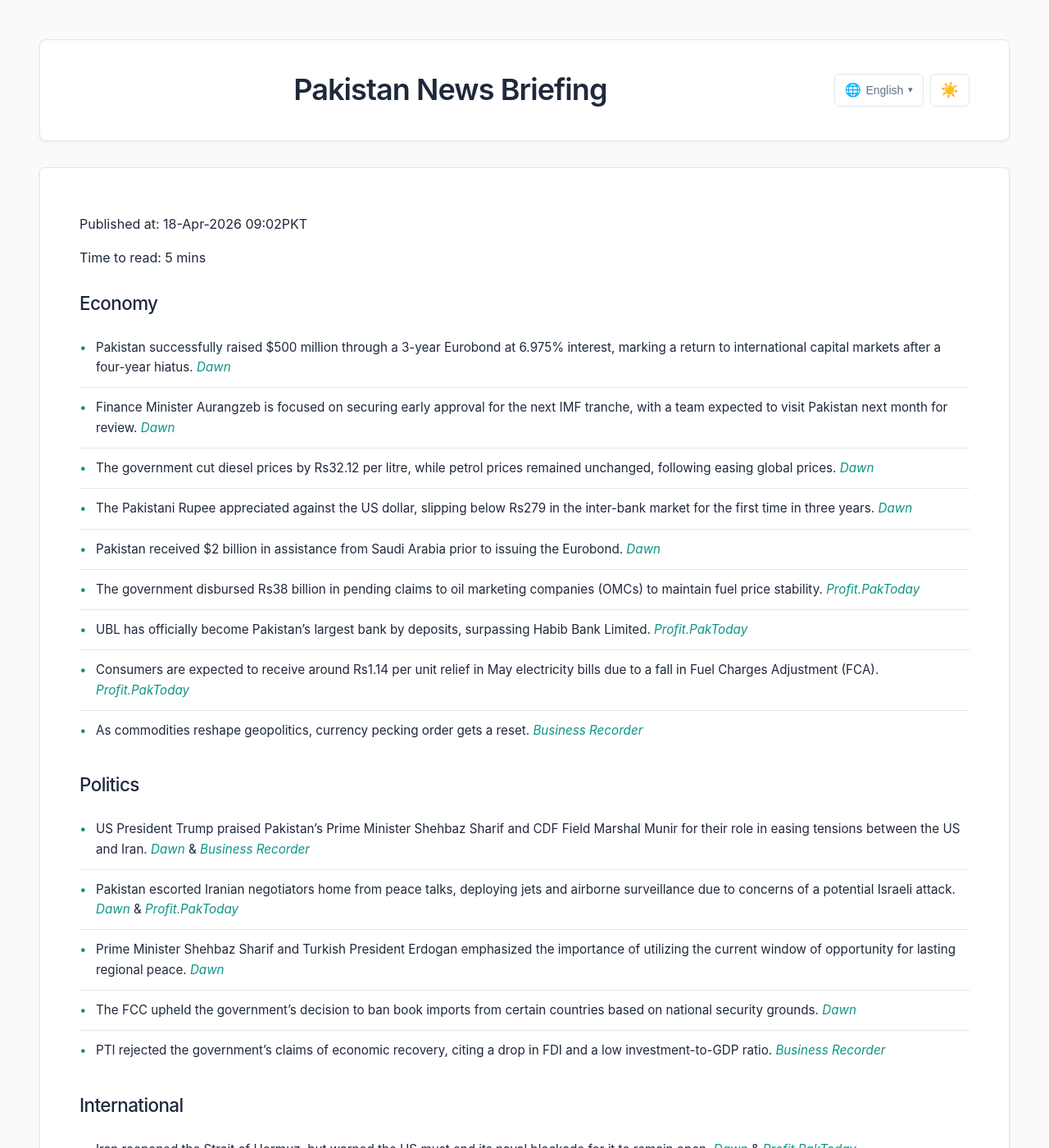
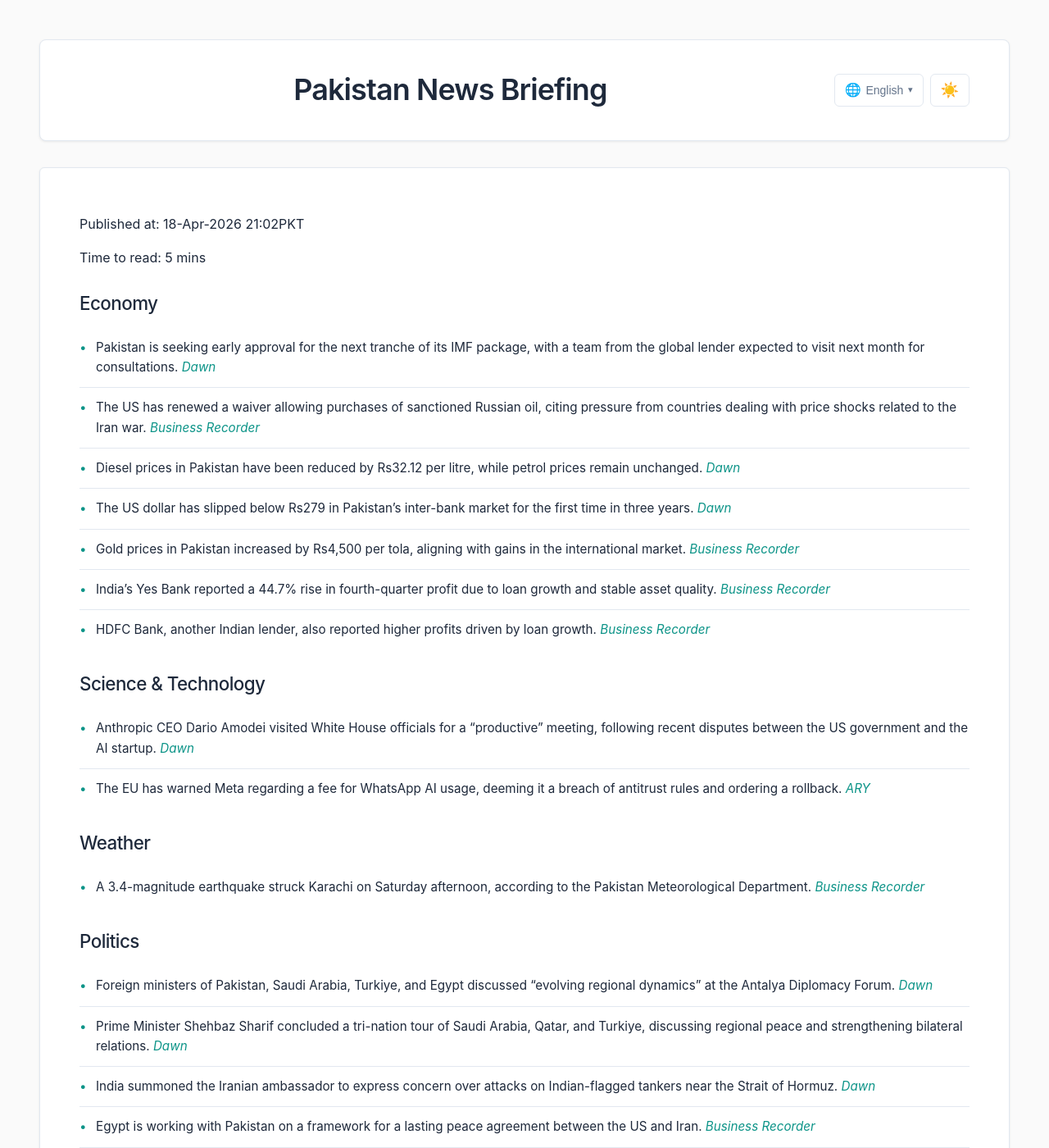
Before and after one commit to zsubzwary/news, a Jekyll site: the page built from en/index.md, in a window 1280 px wide and 1400 px high. Shown: the whole window at 82% size. Built offline with Jekyll 4.4.1, drawn with Linux system fonts in a browser that asks for light colours; some web fonts are replaced; some of the changed text lies outside the part shown.

Commit message:
DateTime; 2026-04-18T16:02:27.554Z

```diff
--- a/en/index.md
+++ b/en/index.md
@@ -4,65 +4,62 @@ title: Pakistan News Briefing
 lang: en
 ---
 
-Published at: 18-Apr-2026 09:02PKT
+Published at: 18-Apr-2026 21:02PKT
 
 Time to read: 5 mins
 
 ### Economy
-- Pakistan successfully raised $500 million through a 3-year Eurobond at 6.975% interest, marking a return to international capital markets after a four-year hiatus. *[Dawn](https://www.dawn.com/news/1992766/dollar-slips-below-rs279-after-3-years)*
-- Finance Minister Aurangzeb is focused on securing early approval for the next IMF tranche, with a team expected to visit Pakistan next month for review. *[Dawn](https://www.dawn.com/news/1992761/pakistan-seeks-early-approval-of-next-imf-tranche)*
-- The government cut diesel prices by Rs32.12 per litre, while petrol prices remained unchanged, following easing global prices. *[Dawn](https://www.dawn.com/news/1992815/diesel-price-cut-by-rs32-a-litre-petrol-unchanged)*
-- The Pakistani Rupee appreciated against the US dollar, slipping below Rs279 in the inter-bank market for the first time in three years. *[Dawn](https://www.dawn.com/news/1992766/dollar-slips-below-rs279-after-3-years)*
-- Pakistan received $2 billion in assistance from Saudi Arabia prior to issuing the Eurobond. *[Dawn](https://www.dawn.com/news/1992643/pakistan-raises-500m-through-eurobond-after-4-year-hiatus)*
-- The government disbursed Rs38 billion in pending claims to oil marketing companies (OMCs) to maintain fuel price stability. *[Profit.PakToday](https://profit.pakistantoday.com.pk/2026/04/17/ogra-disburses-pkr-38-billion-in-pdcs-to-omcs/)*
-- UBL has officially become Pakistan’s largest bank by deposits, surpassing Habib Bank Limited. *[Profit.PakToday](https://profit.pakistantoday.com.pk/2026/04/17/ubl-officially-becomes-pakistans-largest-bank-by-deposits/)*
-- Consumers are expected to receive around Rs1.14 per unit relief in May electricity bills due to a fall in Fuel Charges Adjustment (FCA). *[Profit.PakToday](https://profit.pakistantoday.com.pk/2026/04/17/consumers-to-get-around-rs1-14-per-unit-relief-in-may-bills-as-fca-falls/)*
-- As commodities reshape geopolitics, currency pecking order gets a reset. *[Business Recorder](https://www.brecorder.com/news/40417081/as-commodities-reshape-geopolitics-currency-pecking-order-gets-a-reset)*
+- Pakistan is seeking early approval for the next tranche of its IMF package, with a team from the global lender expected to visit next month for consultations. *[Dawn](https://www.dawn.com/news/1992761/pakistan-seeks-early-approval-of-next-imf-tranche)*
+- The US has renewed a waiver allowing purchases of sanctioned Russian oil, citing pressure from countries dealing with price shocks related to the Iran war. *[Business Recorder](https://www.brecorder.com/news/40417099/us-extends-sanctions-waiver-on-purchases-of-russian-oil)*
+- Diesel prices in Pakistan have been reduced by Rs32.12 per litre, while petrol prices remain unchanged. *[Dawn](https://www.dawn.com/news/1992815/diesel-price-cut-by-rs32-a-litre-petrol-unchanged)*
+- The US dollar has slipped below Rs279 in Pakistan’s inter-bank market for the first time in three years. *[Dawn](https://www.dawn.com/news/1992766/dollar-slips-below-rs279-after-3-years)*
+- Gold prices in Pakistan increased by Rs4,500 per tola, aligning with gains in the international market. *[Business Recorder](https://www.brecorder.com/news/40417098/gold-price-per-tola-gains-rs4500-in-pakistan)*
+- India’s Yes Bank reported a 44.7% rise in fourth-quarter profit due to loan growth and stable asset quality. *[Business Recorder](https://www.brecorder.com/news/40417096/indias-yes-bank-post-higher-profit-on-loan-growth)*
+- HDFC Bank, another Indian lender, also reported higher profits driven by loan growth. *[Business Recorder](https://www.brecorder.com/news/40417096/indias-yes-bank-post-higher-profit-on-loan-growth)*
+
+### Science & Technology
+- Anthropic CEO Dario Amodei visited White House officials for a “productive” meeting, following recent disputes between the US government and the AI startup. *[Dawn](https://www.dawn.com/news/1992940/white-house-hosts-productive-visit-with-anthropic-ceo)*
+- The EU has warned Meta regarding a fee for WhatsApp AI usage, deeming it a breach of antitrust rules and ordering a rollback. *[ARY](https://arynews.tv/eu-warns-meta-whatsapp-ai-fee-breaches-antitrust-rules-orders-rollback)*
+
+### Weather
+- A 3.4-magnitude earthquake struck Karachi on Saturday afternoon, according to the Pakistan Meteorological Department. *[Business Recorder](https://www.brecorder.com/news/40417098/34-magnitude-earthquake-jolts-karachi-pmd)*
 
 ### Politics
-- US President Trump praised Pakistan’s Prime Minister Shehbaz Sharif and CDF Field Marshal Munir for their role in easing tensions between the US and Iran. *[Dawn](https://www.dawn.com/news/1992816/hormuz-fully-open-but-us-keeps-iran-blockade-intact)* & *[Business Recorder](https://www.brecorder.com/news/40417065/trump-praises-pm-cdf-for-role-in-easing-tensions)*
-- Pakistan escorted Iranian negotiators home from peace talks, deploying jets and airborne surveillance due to concerns of a potential Israeli attack. *[Dawn](https://www.dawn.com/news/1992758/pakistan-escorted-iran-negotiators-home-amid-israel-concerns)* & *[Profit.PakToday](https://profit.pakistantoday.com.pk/2026/04/17/pakistan-escorted-iranian-negotiators-home-from-peace-talks-amid-concerns-of-israeli-attack-sources-say)*
-- Prime Minister Shehbaz Sharif and Turkish President Erdogan emphasized the importance of utilizing the current window of opportunity for lasting regional peace. *[Dawn](https://www.dawn.com/news/1992556/pm-erdogan-emphasise-importance-of-utilising-window-of-opportunity-for-lasting-regional-peace)*
-- The FCC upheld the government’s decision to ban book imports from certain countries based on national security grounds. *[Dawn](https://www.dawn.com/news/1992812/fcc-upholds-ban-on-book-imports-from-certain-countries)*
-- PTI rejected the government’s claims of economic recovery, citing a drop in FDI and a low investment-to-GDP ratio. *[Business Recorder](https://www.brecorder.com/news/40416976/pti-rejects-govt-claims-of-economic-recovery)*
+- Foreign ministers of Pakistan, Saudi Arabia, Turkiye, and Egypt discussed “evolving regional dynamics” at the Antalya Diplomacy Forum. *[Dawn](https://www.dawn.com/news/1992953/foreign-ministers-of-pakistan-saudi-arabia-turkiye-and-egypt-discuss-evolving-regional-dynamics)*
+- Prime Minister Shehbaz Sharif concluded a tri-nation tour of Saudi Arabia, Qatar, and Turkiye, discussing regional peace and strengthening bilateral relations. *[Dawn](https://www.dawn.com/news/1992851/pm-shehbaz-discusses-global-regional-issues-during-tri-nation-tour)*
+- India summoned the Iranian ambassador to express concern over attacks on Indian-flagged tankers near the Strait of Hormuz. *[Dawn](https://www.dawn.com/news/1992990/new-delhi-summons-iranian-envoy-after-indian-flagged-tankers-shot-at-near-strait-of-hormuz)*
+- Egypt is working with Pakistan on a framework for a lasting peace agreement between the US and Iran. *[Business Recorder](https://www.brecorder.com/news/40417097/egypt-working-with-pakistan-on-lasting-us-iran-peace-plan-minister-says)*
+- Pakistan successfully concluded a ‘Staff-Level Agreement’ with the IMF. *[ARY](https://arynews.tv/pakistan-secures-staff-level-agreement-with-imf)*
+
+### National
+- Bushra Bibi, the wife of former Prime Minister Imran Khan, has approached the Islamabad High Court seeking suspension of her sentence in a £190 million corruption case. *[Dawn](https://www.dawn.com/news/1992994/bushra-bibi-moves-ihc-seeking-to-suspend-sentence-in-ps190m-corruption-case-on-medical-grounds)*
+- A Karachi policeman was killed after being hit by a vehicle allegedly driven by smugglers during a routine check. *[Dawn](https://www.dawn.com/news/1992960/karachi-policeman-dies-after-being-hit-by-alleged-smugglers-vehicle-during-checking)*
+- Former SAPM on health, Dr. Zafar Mirza, raised alarm over a rising number of HIV cases in Pakistan, referencing a BBC exposé. *[Dawn](https://www.dawn.com/news/1992985/after-bbc-expose-ex-sapm-on-health-voices-alarm-at-uptick-in-hiv-cases-in-pakistan)*
+- PIA has begun pre-Haj operations, planning to transport over 55,000 pilgrims. *[Dawn](https://www.dawn.com/news/1992861/pia-begins-pre-haj-operations-to-transport-over-55000-pilgrims)*
+- Schools have been barred from selling books, uniforms, and stationary items. *[ARY](https://arynews.tv/schools-barred-from-selling-books-uniforms-and-stationary-items)*
+- Passing out ceremony of 153rd PMA Long Course held at Kakul. *[Business Recorder](https://www.brecorder.com/news/40417092/passing-out-ceremony-of-153rd-pma-long-course-held-at-kakul-ispr)*
 
 ### International
-- Iran reopened the Strait of Hormuz, but warned the US must end its naval blockade for it to remain open. *[Dawn](https://www.dawn.com/news/1992816/hormuz-fully-open-but-us-keeps-iran-blockade-intact)* & *[Profit.PakToday](https://profit.pakistantoday.com.pk/2026/04/18/iran-reopens-strait-of-hormuz-but-says-u-s-must-end-naval-blockade)*
-- The US is considering releasing up to $20 billion in frozen Iranian assets in exchange for Iran relinquishing control of its enriched uranium stockpile. *[Profit.PakToday](https://profit.pakistantoday.com.pk/2026/04/17/us-weighs-20bn-asset-release-as-iran-talks-focus-on-uranium-stockpile-deal)*
-- Venezuela has restored relations with the IMF and World Bank. *[Business Recorder](https://www.brecorder.com/news/40417070/venezuela-imf-worl-bank-restore-relations)*
-- India dropped a proposal to mandate national ID app on smartphones after pushback. *[Dawn](https://www.dawn.com/news/1992649/india-drops-proposal-to-mandate-national-id-app-on-smartphones-after-pushback)*
-- Myanmar cut ex-leader Aung San Suu Kyi’s sentence and freed former president. *[Dawn](https://www.dawn.com/news/1992670/myanmar-cuts-ex-leader-aung-san-suu-kyis-sentence-frees-former-president)* & *[ARY](https://arynews.tv/myanmar-cuts-ex-leader-aung-san-suu-kyis-sentence-frees-former-president)*
-- EU warns Meta WhatsApp AI fee breaches antitrust rules orders rollback. *[ARY](https://arynews.tv/eu-warns-meta-whatsapp-ai-fee-breaches-antitrust-rules-orders-rollback)*
-- US cloud dominance risks European security. *[Dawn](https://www.dawn.com/news/1992759/us-cloud-dominance-risks-european-security-report)*
+- Iran has reimposed control over the Strait of Hormuz, with reports of gunfire near oil and gas tankers. *[Dawn](https://www.dawn.com/news/1992831/iran-reimposes-control-over-strait-of-hormuz-as-ships-report-gunfire)*
+- Venezuela’s opposition leader Maria Corina Machado stated she has no regrets about gifting her Nobel Peace Prize to US President Donald Trump. *[Dawn](https://www.dawn.com/news/1992972/venezuelas-machado-says-has-no-regrets-about-gifting-nobel-peace-prize-to-trump)*
+- US President Donald Trump warned Iran not to “blackmail” the US with the Strait of Hormuz. *[Business Recorder](https://www.brecorder.com/news/40417112/trump-says-iran-cannot-blackmail-us-with-strait-of-hormuz)*
+- Israel has established a “Yellow Line” in Lebanon, similar to the one in Gaza. *[Business Recorder](https://www.brecorder.com/news/40417104/israel-army-says-established-yellow-line-in-lebanon-as-in-gaza)*
+- Australia and Japan signed contracts to begin a $7 billion warship deal. *[Business Recorder](https://www.brecorder.com/news/40417091/australia-japan-sign-contracts-to-start-7-billion-warship-deal)*
+- French film star Nathalie Baye has died at the age of 77. *[Business Recorder](https://www.brecorder.com/news/40417095/french-film-star-nathalie-baye-dead-at-77-family-to-afp)*
 
-### National
-- Approximately 13,000 people have crossed into Pakistan from Iran over the past six weeks due to the war. *[Dawn](https://www.dawn.com/news/1992806/iom-says-13000-crossed-into-pakistan-from-iran-during-war)*
-- Police intensified a combing operation against terrorists in Gilgit-Baltistan following an attack on a police team. *[Dawn](https://www.dawn.com/news/1992807/police-intensify-combing-operation-against-terrorists-after-chilas-attack-15-held)*
-- The FIA arrested a most-wanted human trafficker in a crackdown on smuggling networks. *[Dawn](https://www.dawn.com/news/1992808/most-wanted-trafficker-held-in-fia-crackdown)*
-- A campaign was launched to remove illegal security cabins outside houses in Islamabad. *[Dawn](https://www.dawn.com/news/1992707/campaign-launched-to-remove-illegal-guards-cabins-from-outside-houses-in-islamabad)*
-- 125 people were rescued from Mangla Dam after a sudden thunderstorm disrupted their journey. *[Dawn](https://www.dawn.com/news/1992814/tragedy-averted-as-125-ferried-to-safety-from-mangla-dam)*
+### Sports
+- Sarfaraz Ahmed has been appointed as Pakistan’s Test coach for the upcoming series in Bangladesh. *[Dawn](https://www.dawn.com/news/1992849/sarfaraz-named-pakistans-test-coach-for-bangladesh-series-in-may)*
 
 ### Health
-- Karachi has recorded a dramatic increase in paediatric HIV cases, with 159 patients admitted to three city hospitals this year, largely due to unsafe healthcare practices. *[Dawn](https://www.dawn.com/news/1992741/karachi-records-dramatic-increase-in-paediatric-hiv-cases)*
-- Researchers are exploring a potential fix for Down syndrome using advanced gene editing techniques. *[ARY](https://arynews.tv/down-syndrome-and-the-crispr-gene-editing-tool)*
-- Zinc deficiency is a widespread but under-recognized public health issue in Pakistan. *[Business Recorder](https://www.brecorder.com/news/40416985/zinc-deficiency-under-recognised-health-issue-in-pakistan-survey)*
-- A new obesity pill, Foundayo, has received 1,390 US prescriptions in its launch week. *[ARY](https://arynews.tv/foundayo-obesity-pill-draws-1390-us-prescriptions-in-launch-week)*
-
-### Sports
-- NBP welcomed Shahid Afridi as a sports consultant. *[Business Recorder](https://www.brecorder.com/news/40416984/nbp-welcomes-shahid-afridi-as-sports-consultant)*
+- Karachi has recorded a dramatic increase in paediatric HIV cases, raising concerns about unsafe healthcare practices. *[Dawn](https://www.dawn.com/news/1992741/karachi-records-dramatic-increase-in-paediatric-hiv-cases)*
+- Baby food jars have been recalled from supermarkets. *[ARY](https://arynews.tv/baby-food-jars-recalled-from-supermarkets)*
 
 ### Other
-- Hajj operation 2026 has started from Karachi airport. *[ARY](https://arynews.tv/hajj-2026-operation-starts-from-karachi-airport)*
-- Kuwait faces a shortage of warehouses. *[ARY](https://arynews.tv/kuwait-warehousing-sector-faces-serious-challenges)*
-- Oil prices settled down 9% after Iran declared the Strait of Hormuz open. *[Profit.PakToday](https://profit.pakistantoday.com.pk/2026/04/18/oil-settles-down-9-after-iran-declares-strait-of-hormuz-open/)*
-- Hydel surge cuts outages as dam releases jump to 30,000 cusecs. *[Profit.PakToday](https://profit.pakistantoday.com.pk/2026/04/18/hydel-surge-cuts-outages-as-dam-releases-jump-to-30000-cusecs/)*
-- Over 1,300 fresh graduates have joined the GET Placement Programme. *[Business Recorder](https://www.brecorder.com/news/40416998/over-1300-fresh-graduates-join-get-placement-programme)*
-- Easy loans and modern medical facilities will be introduced for small farmers in Sindh. *[Business Recorder](https://www.brecorder.com/news/40416997/easy-loans-modern-medical-facilities-sindh-govt-to-introduce-projects-for-small-farmers-soon-malkani)*
-- Key infrastructure projects are being inspected in Karachi. *[Business Recorder](https://www.brecorder.com/news/40416999/key-infrastructure-projects-mayor-karachi-holds-late-night-inspections-across-megacity)*
-- Bushra Bibi, wife of Imran Khan, was shifted back to prison after eye surgery. *[Dawn](https://www.dawn.com/news/1992563/bushra-bibi-shifted-back-to-prison-following-eye-surgery-adiala-jail-authorities)* & *[Business Recorder](https://www.brecorder.com/news/40416975/pti-leader-concerned-at-bushras-health-conditions)*
-- The PBC condemned the attack on a former judge. *[Business Recorder](https://www.brecorder.com/news/40416977/pbc-condemns-attack-on-former-judge)*
-- The HEC awarded 3,946 need-based scholarships in 2024-25. *[Business Recorder](https://www.brecorder.com/news/40417002/hec-awards-3946-need-based-scholarships-in-2024-25)*
-- The government is working with businessmen to improve the economy. *[Business Recorder](https://www.brecorder.com/news/40417001/businessmen-working-with-govt-to-improve-economy-s-m-tanveer)*
-- Peace within reach. *[Business Recorder](https://www.brecorder.com/news/40416979/peace-within-reach)*
-- Economic strategy. *[Business Recorder](https://www.brecorder.com/news/40416980/economic-strategy)*
-- How 50 days of the Iran war led to the loss of $50 billion worth of oil. *[ARY](https://arynews.tv/how-50-days-of-the-iran-war-led-to-the-loss-of-50-billion-worth-of-oil)*
+- CDF Munir concluded a three-day visit to Iran, discussing regional peace and security. *[Dawn](https://www.dawn.com/news/1992844/cdf-munir-concludes-3-day-iran-visit-discusses-sustainable-regional-peace-ispr)*
+- Turkiye’s Foreign Minister accused Israel of using security as a pretext to acquire more land. *[Dawn](https://www.dawn.com/news/1992864/israel-using-security-as-a-pretext-to-acquire-more-land-turkiyes-fm-fidan)*
+- A new DC Comics miniseries, “Clayface: Celebrity Dirt,” has been announced. *[ARY](https://arynews.tv/clayface-celebrity-dirt-revealed-as-new-dc-comics-miniseries)*
+- A tragic collision in Melbourne left one person dead. *[ARY](https://arynews.tv/police-investigate-tragic-collision-in-melbourne)*
+- Russia acknowledges criticism from celebrity blogger Viktoria Bonya. *[ARY](https://arynews.tv/viktoria-bonya-russia-acknowledges-criticism-from-celebrity)*
+- Rahima Bibi, wife of a terror facilitator, revealed BLF’s ‘dirty tactics’. *[ARY](https://arynews.tv/rahima-bibi-wife-of-terror-facilitator-reveals-blfs-dirty-tactics)*
+- First Hajj Flight From Karachi Arrives in Madina. *[ARY](https://arynews.tv/first-hajj-flight-from-karachi-arrives-in-madina-pilgrims-accorded-warm-welcome)*
+- Choosing not to be a peace-broker. *[Dawn](https://www.dawn.com/news/1992781/choosing-not-to-be-a-peace-broker)*
```
